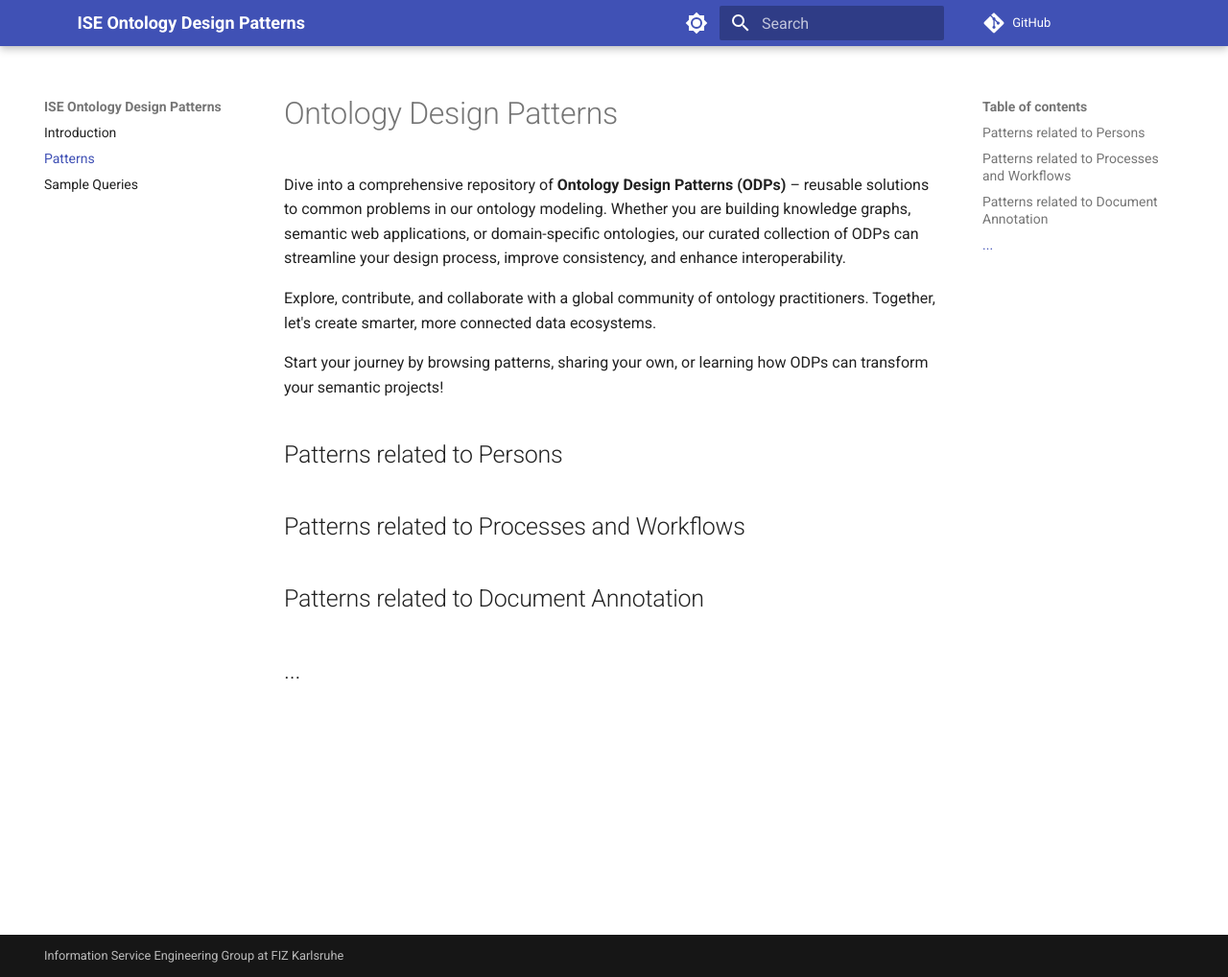
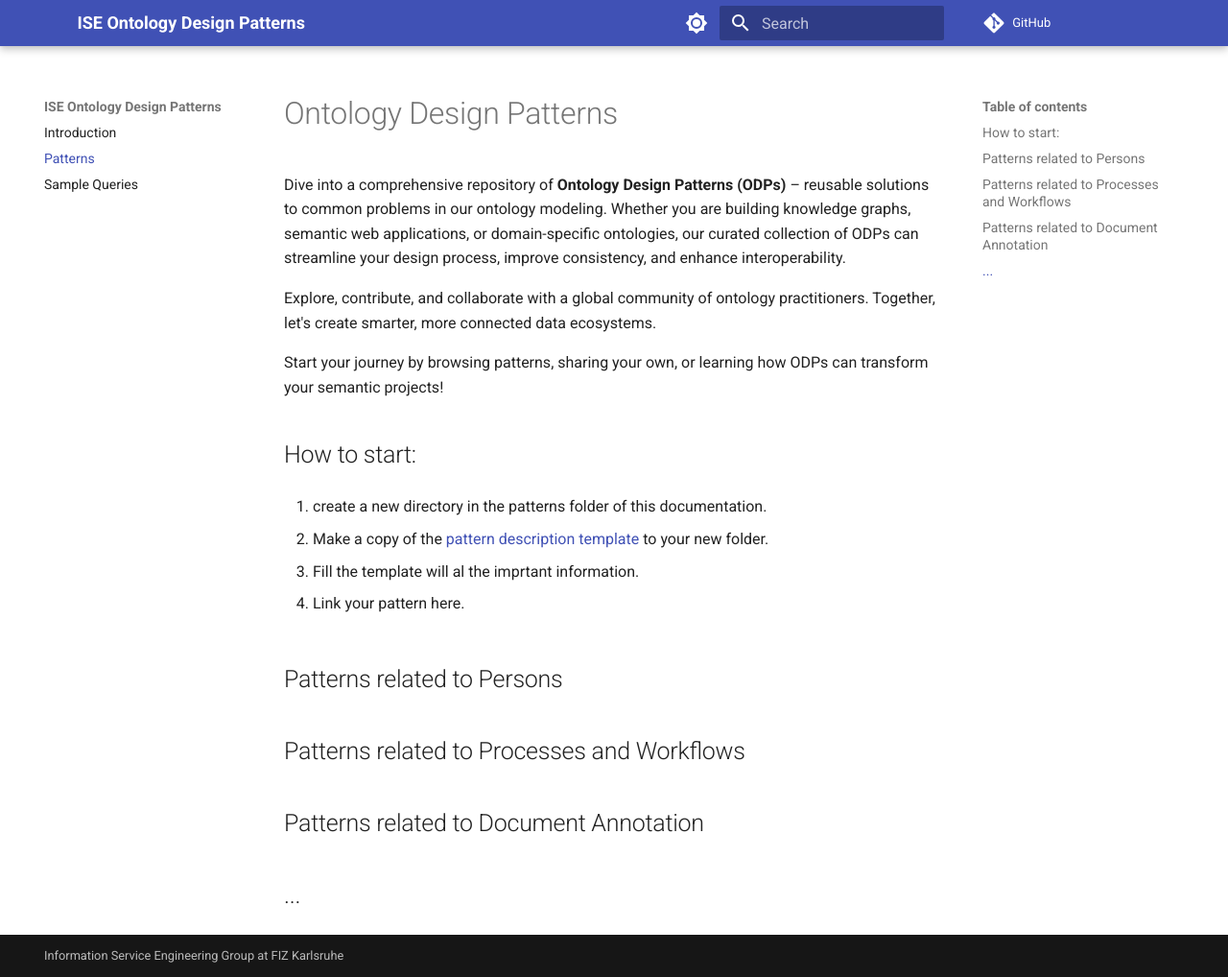
Before and after one commit to ISE-FIZKarlsruhe/ISEpatterns, an MkDocs documentation site: the page built from docs/patterns.md, in a window 1280 px wide and 1018 px high. Shown: the whole window at 96% size. Built offline with MkDocs 1.6.1 and Material for MkDocs 9.7.7, drawn with Linux system fonts in a browser that asks for light colours; comment, search, counter and statistics services are not loaded.

Commit message:
added template

```diff
--- a/docs/patterns.md
+++ b/docs/patterns.md
@@ -5,6 +5,17 @@ Dive into a comprehensive repository of **Ontology Design Patterns (ODPs)** –
 Explore, contribute, and collaborate with a global community of ontology practitioners. Together, let's create smarter, more connected data ecosystems.
 
 Start your journey by browsing patterns, sharing your own, or learning how ODPs can transform your semantic projects!
+
+## How to start:
+
+1. create a new directory in the patterns folder of this documentation.
+
+2. Make a copy of the [pattern description template](patterns/template.md) to your new folder.
+
+3. Fill the template will al the imprtant information.
+
+4. Link your pattern here.
+
 
 
 ## Patterns related to Persons
```
Also changed, not shown: docs/patterns/template.md (added, +39 -0 lines).
